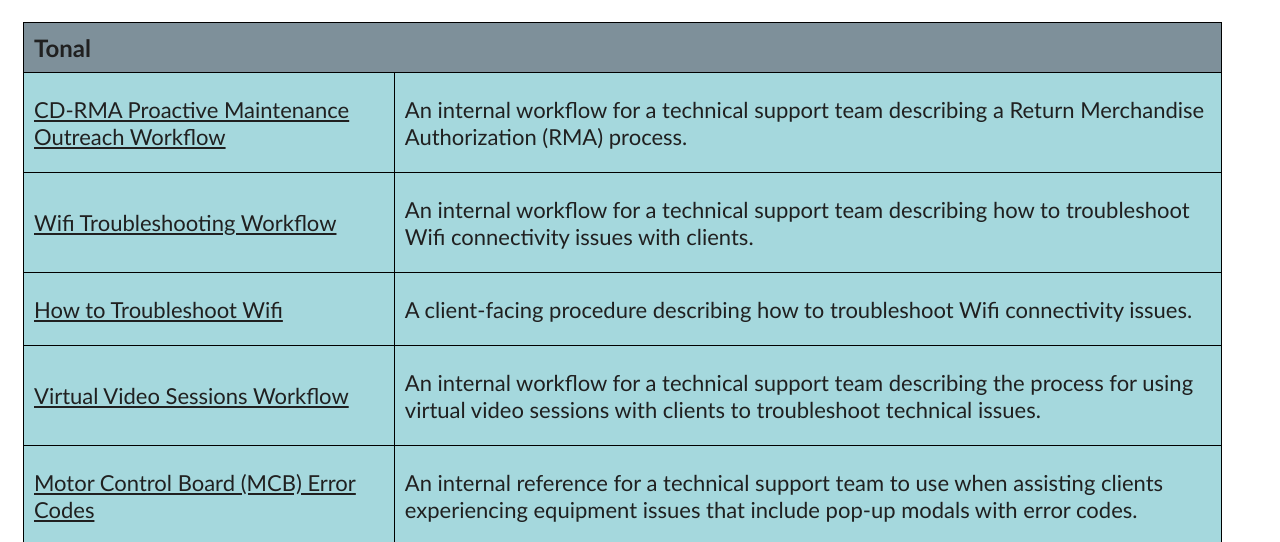
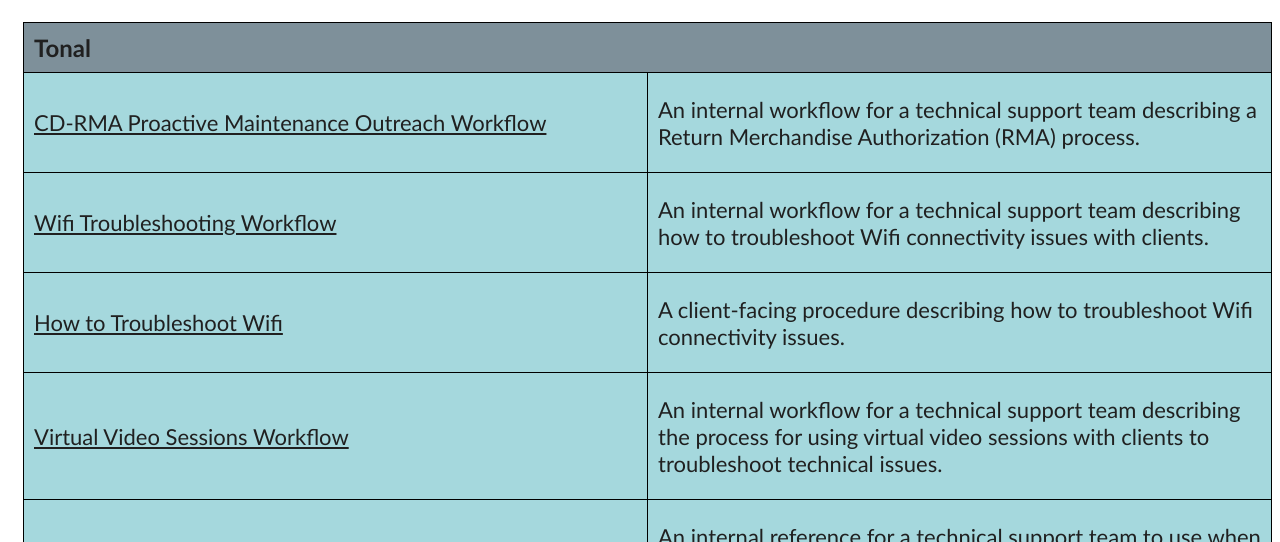
Before and after one commit to kenPortfolio/creativeKen, a plain HTML site: page index.html in a window 1280 px wide. Shown: the part 223-765 px from the top of the page. Drawn offline with Linux system fonts and the light colour scheme.

Commit message:
Update main.css

```diff
--- a/css/main.css
+++ b/css/main.css
@@ -126,6 +126,13 @@ table {
 	background-color: #a5d8dd;
 	margin-right: 50px;
 	margin-bottom: 20px;
+	width: 100%;
+    table-layout: fixed;
+}
+
+td:first-child,
+th:first-child {
+    width: 40%;
 }
 
 th {
```
